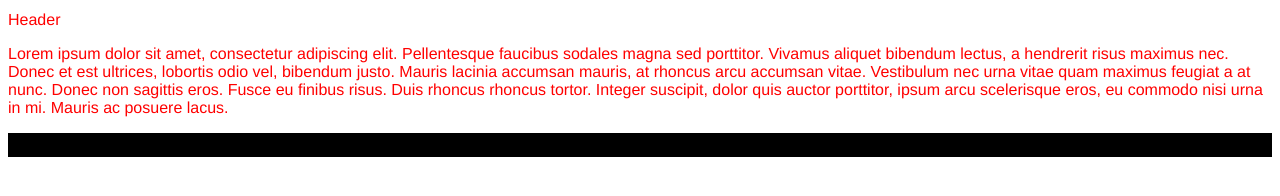
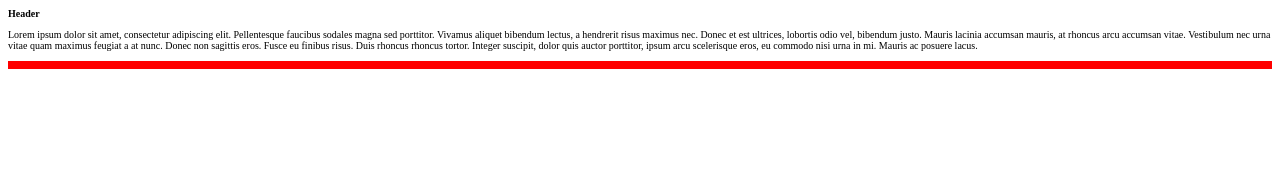
Before and after one commit to qiling9760/sep10-freedom-project, a plain HTML site: page tool/sass-thinkered.html in a window 1280 px wide. Drawn offline with Linux system fonts and the light colour scheme.

Commit message:
variable

```diff
--- a/tool/scss/style.scss
+++ b/tool/scss/style.scss
@@ -5,30 +5,23 @@ $font-stack: Helvetica, sans-serif;
 $primary-color: red;
 $value:2px;
 
+%border {
+  border: {
+    width: $value;
+    style: solid;
+    color: $primary-color;
+  }
+}
 
+div {
+  @extend %border;
+}
 
 p {
-  font: 100% $font-stack;
-  color: $primary-color;
-  border-width: $value;
+  $value: 10px !global;
+  font-size: $value;
 }
 
 h1 {
-  font: 100% $font-stack;
-  color: $primary-color;
-  border-width: $value;
+  font-size: $value;
 }
-
-.happy {
-  border: {
-    style: solid;
-    width: $value + 10;
-  }
-
-  &-sad {
-    border:{
-      style: dot;
-      radius: $value;
-    }
-  }
-}
```
Also changed, not shown: tool/scss/style.css, 1 other file.
